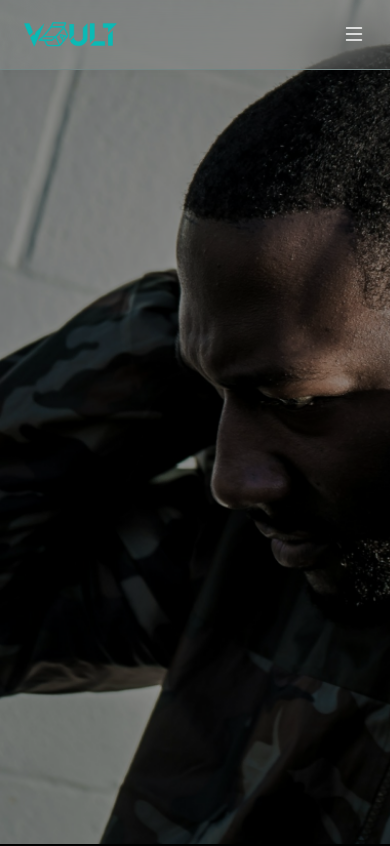
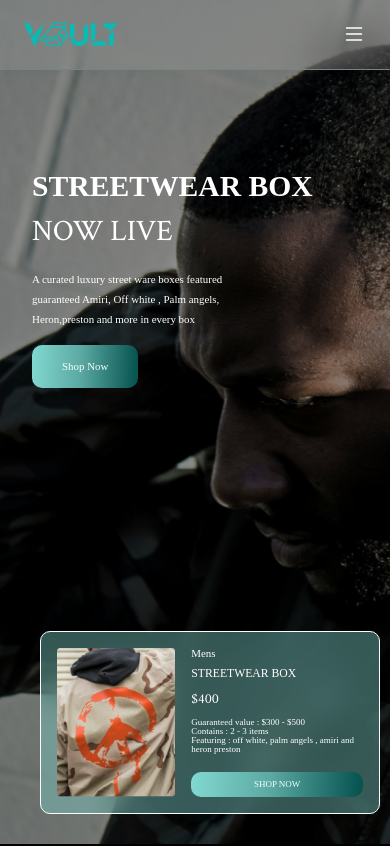
Before and after one commit to HoodieDan/the-vault, a Nuxt app: page / in a window 390 px wide. Shown: the top 846 px of the page. Built offline with nearby package versions, Linux system fonts and the light colour scheme; a web font is replaced by a local one.

Commit message:
implemented hero page in index

```diff
--- a/pages/index.vue
+++ b/pages/index.vue
@@ -1,7 +1,39 @@
 <template>
     <div>
         <section class="hero">
+            <div class="row hero__content container-fluid">
+                <div class="col-lg-7 col-md-7">
+                    <h1>STREETWEAR BOX</h1>
+                    <h1 class="crimson-text">NOW LIVE</h1>
+                    <p>
+                        A curated luxury street ware boxes featured guaranteed Amiri, Off white , Palm angels, Heron,preston and more in every box
+                    </p>
+                    <button class="gradient__bg">Shop Now</button>
+                </div>
 
+                <div class="col-lg-5 col-md-5 d-flex align-items-end hero__card__div">
+                    <div class="hero__card">
+                        <div class="row">
+                            <div class="col-5">
+                                <img src="../assets/images/hero-card-image.png" alt="hero card image" class="img-fluid">
+                            </div>
+                            <div class="col-7 d-flex flex-column justify-content-between">
+                                <small>Mens</small>
+                                <h6>STREETWEAR BOX</h6>
+                                <p class="crimson-text">$400</p>
+                                <div class="hero__card__small__div">
+                                    <small class="d-block">Guaranteed value : $300 - $500</small>
+                                    <small class="d-block">Contains : 2 - 3 items</small>
+                                    <small class="d-block">Featuring : off white, palm angels , amiri and heron preston</small>
+                                </div>
+                                <button class="gradient__bg">
+                                    SHOP NOW
+                                </button>
+                            </div>
+                        </div>
+                    </div>
+                </div>
+            </div>
         </section>
     </div>
 </template>
--- a/styles/base/base.scss
+++ b/styles/base/base.scss
@@ -27,14 +27,164 @@
   }
 
   @include media('<small') {
-    font-size: calc($vw / 500px * 13px);
+    font-size: calc($vw / 500px * 14px);
+  }
+}
+
+h1 {
+  font-weight: 700;
+  $vw: 100vw;
+  font-size: calc($vw / 1920px * 50px);
+
+  @include media('<mid') {
+    font-size: calc($vw / 1366px * 50px);
+  }
+
+  @include media('<tablet') {
+    font-size: calc($vw / 1024px * 50px);
+  }
+
+  @include media('<phone') {
+    font-size: calc($vw / 750px * 50px);
+  }
+
+  @include media('<small') {
+    font-size: calc($vw / 500px * 38px);
+  }
+
+  &.crimson-text {
+    font-family: $font-crimson-text;
+    font-weight: 500;
+  }
+}
+
+h2 {
+  font-weight: 700;
+  $vw: 100vw;
+  font-size: calc($vw / 1920px * 42px);
+
+  @include media('<mid') {
+    font-size: calc($vw / 1366px * 42px);
+  }
+
+  @include media('<tablet') {
+    font-size: calc($vw / 1024px * 42px);
+  }
+
+  @include media('<phone') {
+    font-size: calc($vw / 750px * 42px);
+  }
+
+  @include media('<small') {
+    font-size: calc($vw / 500px * 28px);
+  }
+
+  &.crimson-text {
+    font-family: $font-crimson-text;
+    font-weight: 500;
+  }
+}
+
+h3 {
+  font-weight: 700;
+  $vw: 100vw;
+  font-size: calc($vw / 1920px * 35px);
+
+  @include media('<mid') {
+    font-size: calc($vw / 1366px * 35px);
+  }
+
+  @include media('<tablet') {
+    font-size: calc($vw / 1024px * 35px);
+  }
+
+  @include media('<phone') {
+    font-size: calc($vw / 750px * 35px);
+  }
+
+  @include media('<small') {
+    font-size: calc($vw / 500px * 24px);
+  }
+
+  &.crimson-text {
+    font-family: $font-crimson-text;
+    font-weight: 500;
+  }
+}
+
+h4 {
+  font-weight: 700;
+  $vw: 100vw;
+  font-size: calc($vw / 1920px * 30px);
+
+  @include media('<mid') {
+    font-size: calc($vw / 1366px * 30px);
+  }
+
+  @include media('<tablet') {
+    font-size: calc($vw / 1024px * 30px);
+  }
+
+  @include media('<phone') {
+    font-size: calc($vw / 750px * 30px);
+  }
+
+  @include media('<small') {
+    font-size: calc($vw / 500px * 20px);
+  }
+
+  &.crimson-text {
+    font-family: $font-crimson-text;
+    font-weight: 500;
+  }
+}
+
+h5 {
+  font-weight: 700;
+  $vw: 100vw;
+  font-size: calc($vw / 1920px * 24px);
+
+  @include media('<mid') {
+    font-size: calc($vw / 1366px * 24px);
+  }
+
+  @include media('<tablet') {
+    font-size: calc($vw / 1024px * 24px);
+  }
+
+  @include media('<phone') {
+    font-size: calc($vw / 750px * 24px);
+  }
+
+  @include media('<small') {
+    font-size: calc($vw / 500px * 18px);
+  }
+
+  &.crimson-text {
+    font-family: $font-crimson-text;
+    font-weight: 500;
   }
 }
 
 h6 {
-  &.section__name {
-    margin-bottom: 1rem;
-    font-size: 1.2rem;
+  font-weight: 500;
+  $vw: 100vw;
+  font-size: calc($vw / 1920px * 16px);
+
+  @include media('<mid') {
+    font-size: calc($vw / 1366px * 16px);
+  }
+
+  @include media('<tablet') {
+    font-size: calc($vw / 1024px * 14px);
+  }
+
+  @include media('<phone') {
+    font-size: calc($vw / 750px * 16px);
+  }
+
+  @include media('<small') {
+    font-size: calc($vw / 500px * 15px);
   }
 }
 
@@ -120,7 +270,7 @@
 }
 
 button {
-  padding: 0.8rem 1.3rem;
+  padding: 16px 30px;
   background-color: $color-cadet-white;
   color: $color-dark-green;
   border: none;
@@ -153,3 +303,7 @@
   -webkit-text-fill-color: transparent;
   background-clip: text;
 }
+
+.crimson-text {
+  font-family: $font-crimson-text;
+}
--- a/styles/pages/index.scss
+++ b/styles/pages/index.scss
@@ -4,4 +4,72 @@
     background-repeat: no-repeat;
     background-size: cover;
     padding-top: 80px;
+    position: relative;
+
+    .hero__content {
+        padding: 30vh 32px 0;
+
+        @include media('<phone') {
+            padding-top: 10vh;
+        }
+
+        h1 {
+            line-height: 1.5;
+        }
+
+        p {
+            padding-top: 16px;
+            line-height: 20px;
+            padding-bottom: 16px;
+            width: 70%;
+        }
+
+        .hero__card__div {
+            padding: 50px;
+
+            @include media('<phone') {
+                padding-right: 0;
+                position: absolute;
+                bottom: 100px;
+                right: 10px;
+            }
+
+            @include media('<small') {
+            }
+
+            .hero__card {
+                background: rgba(129, 216, 208, 0.4);
+                border: 0.2px solid $color-cadet-white;
+                backdrop-filter: blur(15px);
+                border-radius: 10px;
+                padding: 16px;
+                width: 100%;
+                position: relative;
+                top: 120px;
+
+                @include media('<phone') {
+                    // width: 60%;
+                }
+
+                .hero__card__small__div {
+                    small {
+                        font-size: 9px;
+                    }
+                }
+
+                p {
+                    padding-top: 0;
+                    font-size: 14px;
+                    padding-bottom: 0;
+                }
+
+                button {
+                    padding: 8px;
+                    width: 100%;
+                    font-size: 9px;
+                    margin-top: 10px;
+                }
+            }
+        }
+    }
 }
```
Also changed, not shown: assets/images/hero-card-image.png (added).
